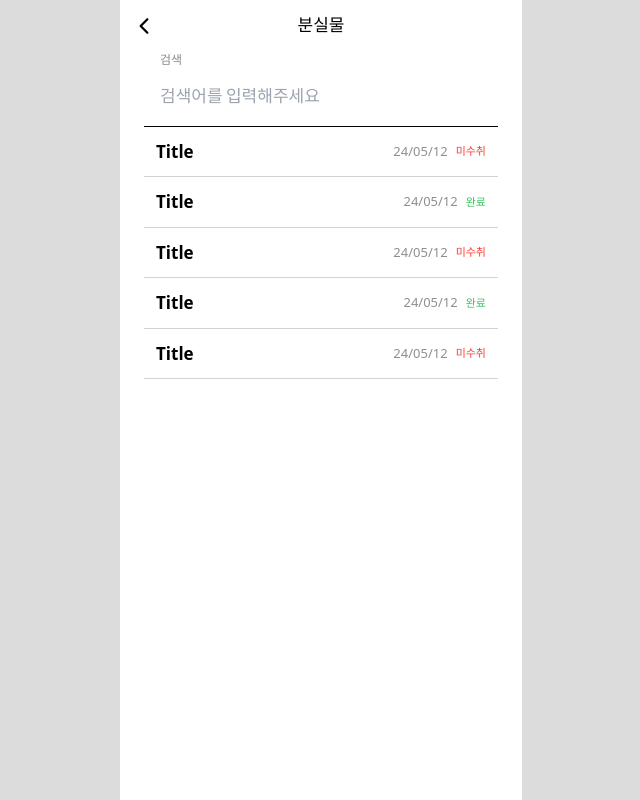
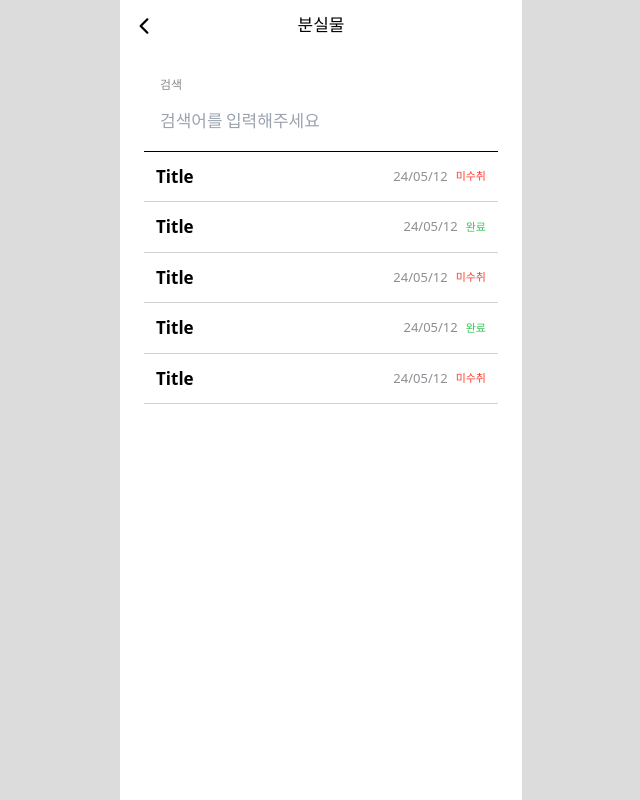
Before and after one commit to UMC-DEMO-PROJECT/Chat-Sul, a React (Vite) app: page /user/lost-list in a window 1280 px wide. Shown: the whole page, without its empty margins (319-959 px from the left). Built offline with nearby package versions, Linux system fonts and the light colour scheme.

Commit message:
chore: 분실물 목록 페이지 input에 mt 추가

```diff
--- a/src/pages/User/LostList/LostList.tsx
+++ b/src/pages/User/LostList/LostList.tsx
@@ -24,6 +24,7 @@ const LostListPage = () => {
         onFirstClick={() => navigate('/')}
         onSecondClick={() => navigate('/user/lost-list')}
       />
+      <div className="mt-[25px]">
         <Input
           placeholder="검색어를 입력해주세요"
           title="검색"
@@ -32,6 +33,7 @@ const LostListPage = () => {
         />
         <LostList searchValue={mq} />
       </div>
+    </div>
   );
 };
 
```
Lines whose indentation alone changed are shown as unchanged.
